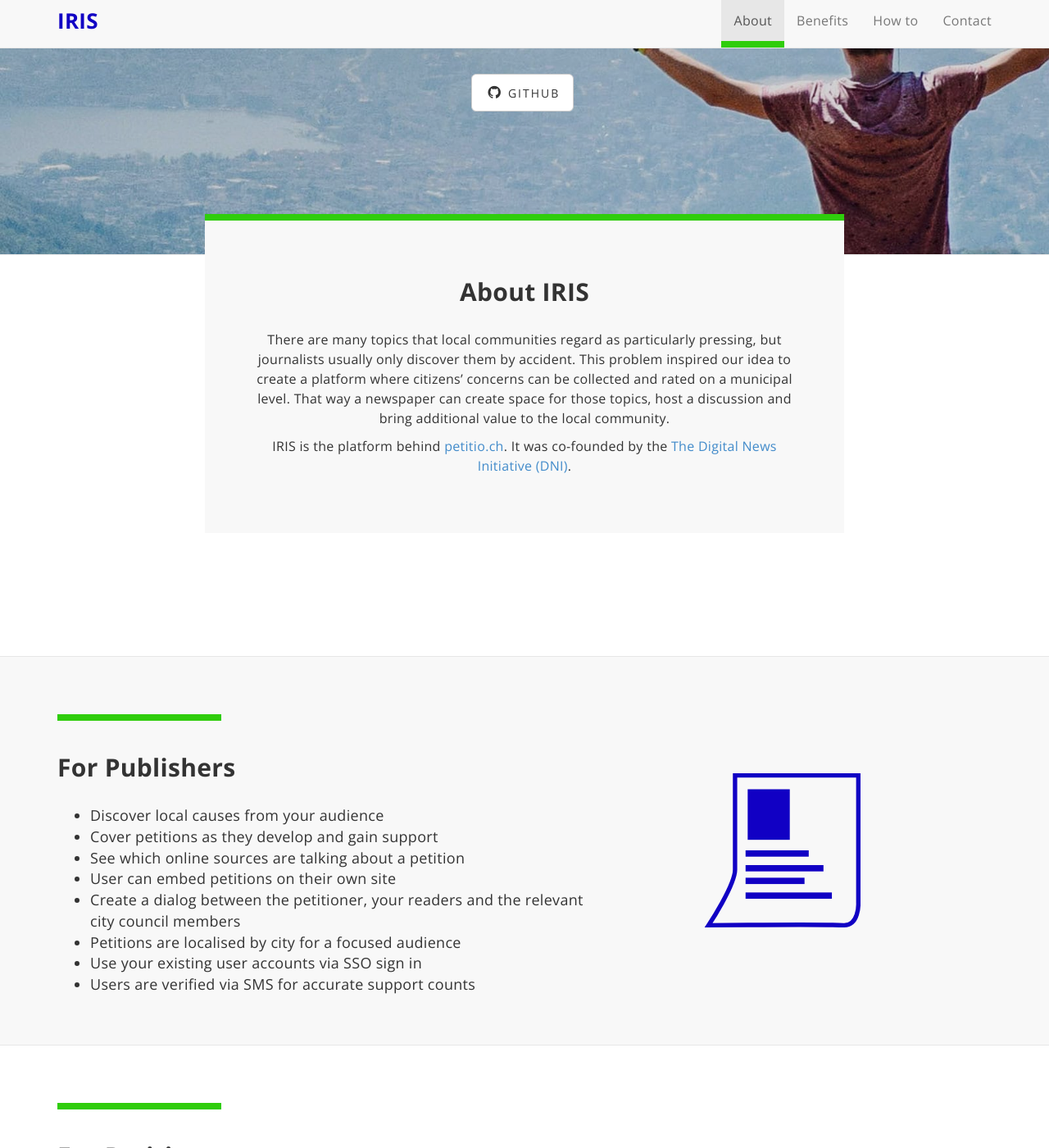
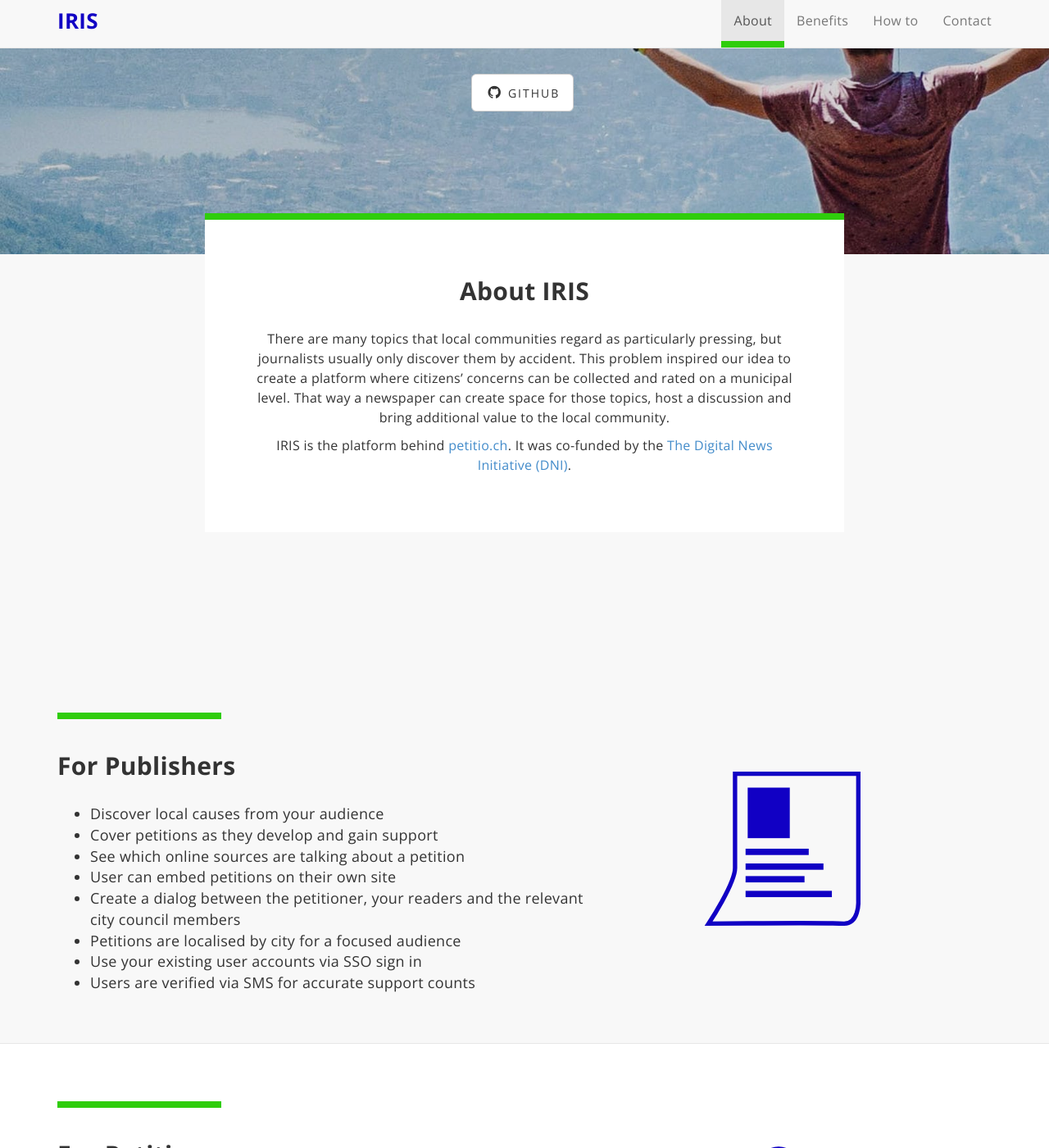
Before and after one commit to iris-dni/iris-landing-page, a Jekyll site: the page built from index.html, in a window 1280 px wide and 1400 px high, scrolled down 300 px. Shown: the whole window at 82% size. Built offline with Jekyll 4.4.1, drawn with Linux system fonts in a browser that asks for light colours.

Commit message:
Fix about style

```diff
--- a/_includes/about.html
+++ b/_includes/about.html
@@ -1,6 +1,6 @@
   <!-- About Section -->
   <section id="about" class="">
-    <div class="content-section-b">
+    <div class="content-section-a">
       <div class="container">
         <div class="row">
           <div class="col-lg-8 col-lg-offset-2 about-text">
@@ -14,7 +14,7 @@
             additional value to the local community.</p>
 
             <p>IRIS is the platform behind
-            <a href="https://petitio.ch">petitio.ch</a>. It was co-founded by the
+            <a href="https://petitio.ch">petitio.ch</a>. It was co-funded by the
             <a href="https://www.digitalnewsinitiative.com/">The Digital News
             Initiative (DNI)</a>.</p>
           </div>
--- a/css/landing-page.css
+++ b/css/landing-page.css
@@ -37,7 +37,7 @@
   padding: 60px;
   position: relative;
   top: -100px;
-  background-color: #f8f8f8;
+  background-color: #ffffff;
   border-top: 8px solid #2fcd0c;
   text-align: center;
 }
```
